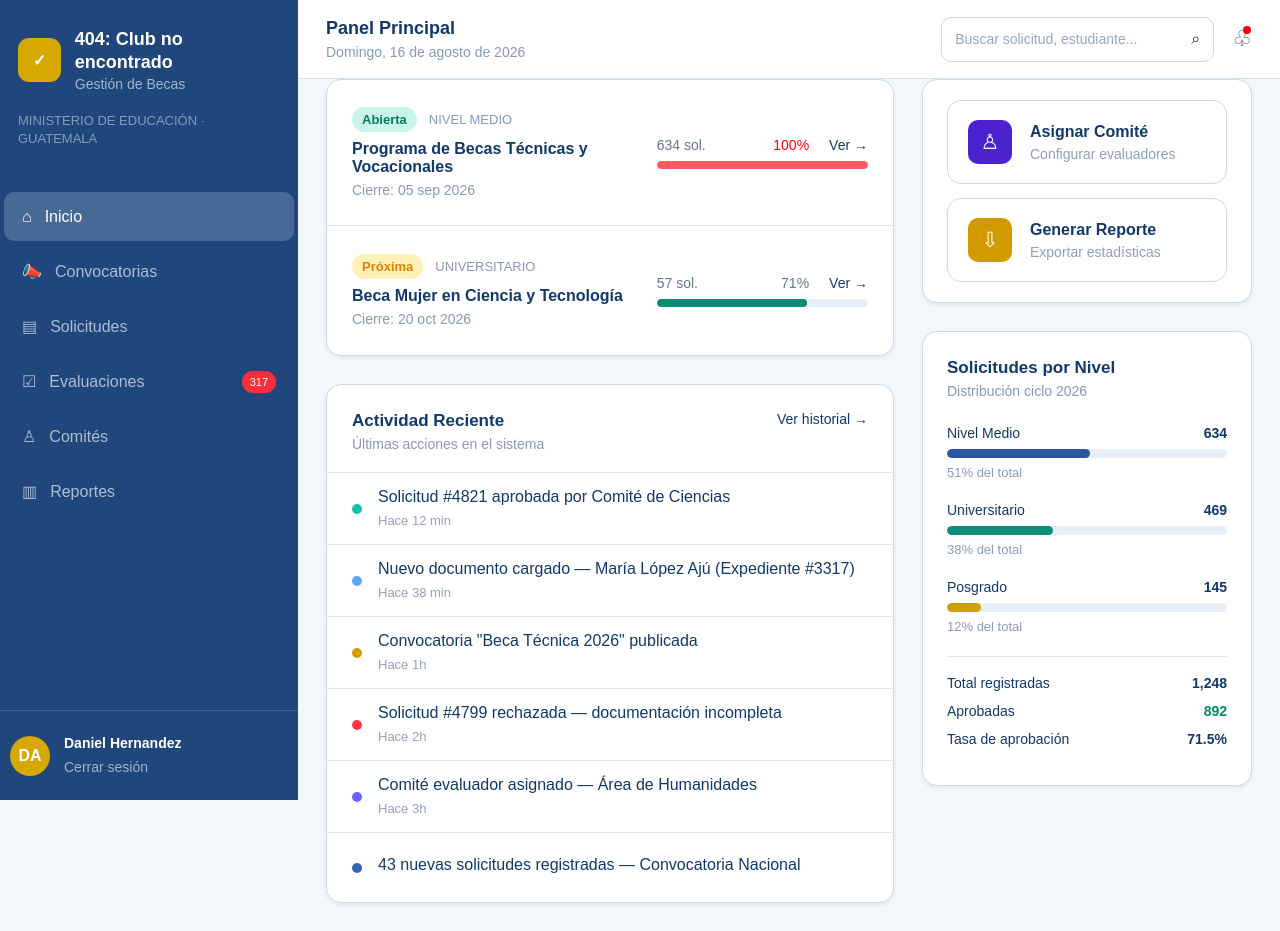
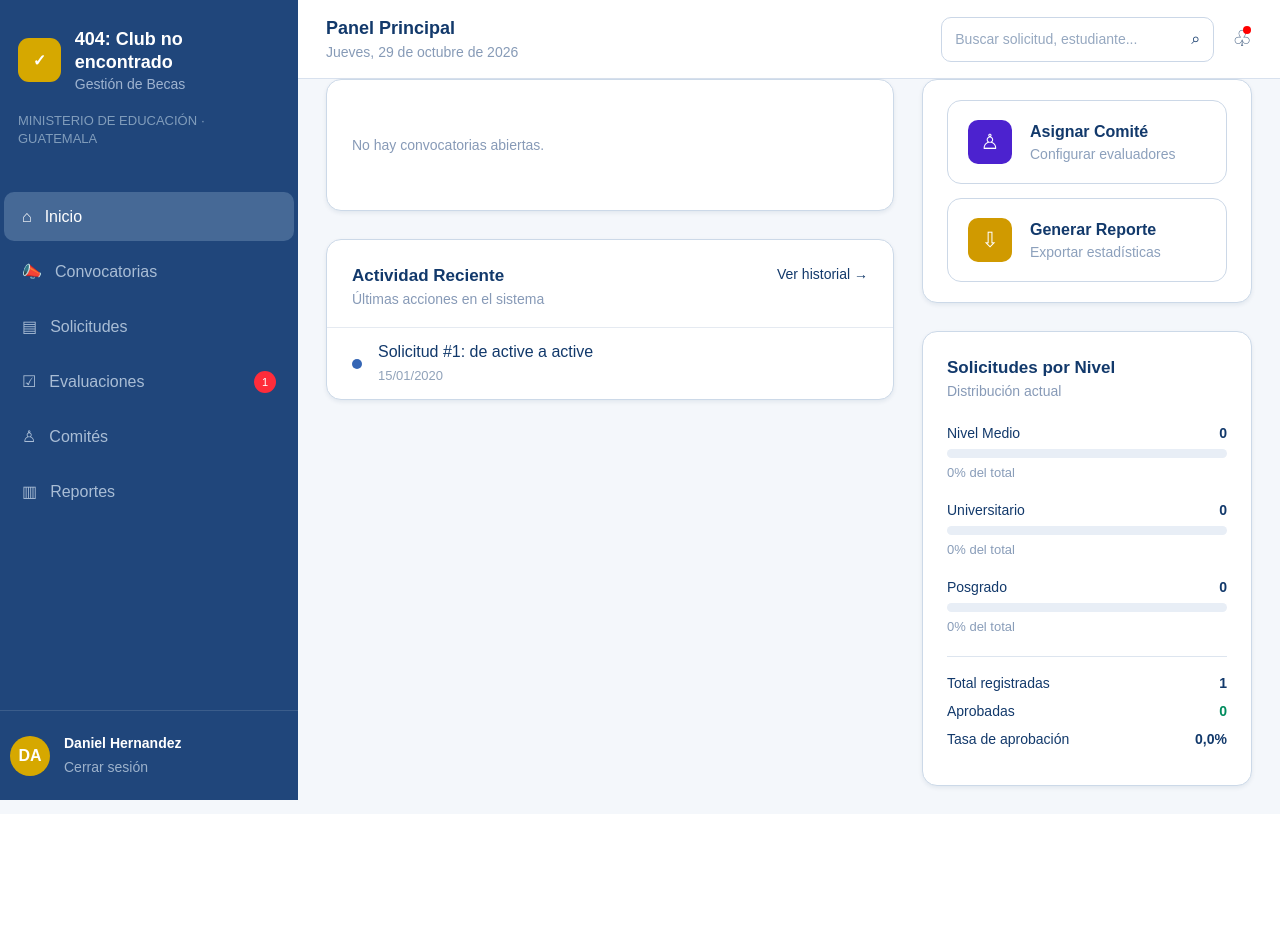
Before and after one commit to eljhony117/proyecto_analisis_sistemas, a Django app: page /panel/ in a window 1280 px wide. After the commit the page ends 800 px from the top, so only its background shows below. Run offline with Django 5.2, Linux system fonts and the light colour scheme; tables that the repository leaves empty hold one stand-in row (values such as "Sample post").

```diff
--- a/config/settings.py
+++ b/config/settings.py
@@ -116,7 +116,7 @@ AUTH_PASSWORD_VALIDATORS = [
 # Internationalization
 # https://docs.djangoproject.com/en/5.2/topics/i18n/
 
-LANGUAGE_CODE = 'en-us'
+LANGUAGE_CODE = 'es'
 
 TIME_ZONE = 'UTC'
 
--- a/templates/usuarios/panel.html
+++ b/templates/usuarios/panel.html
@@ -58,7 +58,7 @@
             <a href="{% url 'evaluaciones' %}" class="menu-item">
                 ☑
                 <span>Evaluaciones</span>
-                <span class="badge">317</span>
+                <span class="badge">{{ evaluaciones_pendientes }}</span>
             </a>
 
             <a href="{% url 'comites' %}" class="menu-item">
@@ -74,7 +74,7 @@
         </nav>
 
 
-        <!-- USUARIO -->
+        <!-- USUARIO (pendiente: se conectara con el login) -->
         <div class="sidebar-user">
 
             <div class="avatar">
@@ -105,7 +105,8 @@
 
             <div>
                 <h1>Panel Principal</h1>
-                <p>Domingo, 16 de agosto de 2026</p>
+                {% now "l, j \d\e F \d\e Y" as hoy %}
+                <p>{{ hoy|capfirst }}</p>
             </div>
 
 
@@ -149,11 +150,10 @@
             <div class="left-column">
 
 
-                <!-- CONVOCATORIAS -->
+                <!-- CONVOCATORIAS ABIERTAS (datos de Oracle) -->
                 <section class="card convocatorias-card">
 
-
-                    <!-- CONVOCATORIA 1 -->
+                    {% for c in convocatorias %}
                     <div class="convocatoria-row">
 
                         <div class="conv-info">
@@ -165,17 +165,17 @@
                                 </span>
 
                                 <span>
-                                    NIVEL MEDIO
+                                    {{ c.nivel }}
                                 </span>
 
                             </div>
 
                             <h3>
-                                Programa de Becas Técnicas y Vocacionales
+                                {{ c.nombre }}
                             </h3>
 
                             <p>
-                                Cierre: 05 sep 2026
+                                Cierre: {{ c.cierre|date:"d M Y" }}
                             </p>
 
                         </div>
@@ -186,72 +186,11 @@
                             <div class="progress-info">
 
                                 <span>
-                                    634 sol.
-                                </span>
-
-                                <span class="danger">
-                                    100%
-                                </span>
-
-                                <a href="{% url 'convocatorias' %}">
-                                    Ver →
-                                </a>
-
-                            </div>
-
-
-                            <div class="progress-track">
-
-                                <div
-                                    class="progress-bar danger-bar"
-                                    style="width:100%">
-                                </div>
-
-                            </div>
-
-                        </div>
-
-                    </div>
-
-
-                    <!-- CONVOCATORIA 2 -->
-                    <div class="convocatoria-row">
-
-                        <div class="conv-info">
-
-                            <div class="conv-meta">
-
-                                <span class="status next">
-                                    Próxima
+                                    {{ c.solicitudes }} sol.
                                 </span>
 
                                 <span>
-                                    UNIVERSITARIO
-                                </span>
-
-                            </div>
-
-                            <h3>
-                                Beca Mujer en Ciencia y Tecnología
-                            </h3>
-
-                            <p>
-                                Cierre: 20 oct 2026
-                            </p>
-
-                        </div>
-
-
-                        <div class="conv-progress">
-
-                            <div class="progress-info">
-
-                                <span>
-                                    57 sol.
-                                </span>
-
-                                <span>
-                                    71%
+                                    {{ c.pct }}%
                                 </span>
 
                                 <a href="{% url 'convocatorias' %}">
@@ -265,7 +204,7 @@
 
                                 <div
                                     class="progress-bar green-bar"
-                                    style="width:71%">
+                                    style="width:{{ c.pct }}%">
                                 </div>
 
                             </div>
@@ -273,6 +212,13 @@
                         </div>
 
                     </div>
+                    {% empty %}
+                    <div class="convocatoria-row">
+                        <div class="conv-info">
+                            <p>No hay convocatorias abiertas.</p>
+                        </div>
+                    </div>
+                    {% endfor %}
 
                 </section>
 
@@ -304,111 +250,29 @@
 
                     <div class="activity-list">
 
-
+                        {% for a in actividad %}
                         <div class="activity-item">
 
-                            <span class="dot dot-green"></span>
+                            <span class="dot {{ a.dot }}"></span>
 
                             <div>
                                 <p>
-                                    Solicitud #4821 aprobada por
-                                    Comité de Ciencias
+                                    {{ a.texto }}
                                 </p>
 
                                 <small>
-                                    Hace 12 min
+                                    {{ a.fecha|date:"d/m/Y" }}
                                 </small>
                             </div>
 
                         </div>
-
-
+                        {% empty %}
                         <div class="activity-item">
-
-                            <span class="dot dot-blue"></span>
-
                             <div>
-                                <p>
-                                    Nuevo documento cargado —
-                                    María López Ajú
-                                    (Expediente #3317)
-                                </p>
-
-                                <small>
-                                    Hace 38 min
-                                </small>
+                                <p>Todavía no hay actividad registrada.</p>
                             </div>
-
                         </div>
-
-
-                        <div class="activity-item">
-
-                            <span class="dot dot-yellow"></span>
-
-                            <div>
-                                <p>
-                                    Convocatoria
-                                    "Beca Técnica 2026"
-                                    publicada
-                                </p>
-
-                                <small>
-                                    Hace 1h
-                                </small>
-                            </div>
-
-                        </div>
-
-
-                        <div class="activity-item">
-
-                            <span class="dot dot-red"></span>
-
-                            <div>
-                                <p>
-                                    Solicitud #4799 rechazada —
-                                    documentación incompleta
-                                </p>
-
-                                <small>
-                                    Hace 2h
-                                </small>
-                            </div>
-
-                        </div>
-
-
-                        <div class="activity-item">
-
-                            <span class="dot dot-purple"></span>
-
-                            <div>
-                                <p>
-                                    Comité evaluador asignado —
-                                    Área de Humanidades
-                                </p>
-
-                                <small>
-                                    Hace 3h
-                                </small>
-                            </div>
-
-                        </div>
-
-
-                        <div class="activity-item">
-
-                            <span class="dot dot-blue-dark"></span>
-
-                            <div>
-                                <p>
-                                    43 nuevas solicitudes registradas —
-                                    Convocatoria Nacional
-                                </p>
-                            </div>
-
-                        </div>
+                        {% endfor %}
 
                     </div>
 
@@ -476,7 +340,7 @@
 
 
                 <!-- =========================
-                     ESTADÍSTICAS
+                     ESTADÍSTICAS (datos de Oracle)
                 ========================== -->
                 <section class="card stats-card">
 
@@ -485,21 +349,21 @@
                     </h2>
 
                     <p class="subtitle">
-                        Distribución ciclo 2026
+                        Distribución actual
                     </p>
 
 
-                    <!-- NIVEL MEDIO -->
+                    {% for n in niveles %}
                     <div class="stat-item">
 
                         <div class="stat-header">
 
                             <span>
-                                Nivel Medio
+                                {{ n.etiqueta }}
                             </span>
 
                             <strong>
-                                634
+                                {{ n.total }}
                             </strong>
 
                         </div>
@@ -508,81 +372,18 @@
                         <div class="stat-track">
 
                             <div
-                                class="stat-fill blue-fill"
-                                style="width:51%">
+                                class="stat-fill {{ n.color }}"
+                                style="width:{{ n.pct }}%">
                             </div>
 
                         </div>
 
                         <small>
-                            51% del total
+                            {{ n.pct }}% del total
                         </small>
 
                     </div>
-
-
-                    <!-- UNIVERSITARIO -->
-                    <div class="stat-item">
-
-                        <div class="stat-header">
-
-                            <span>
-                                Universitario
-                            </span>
-
-                            <strong>
-                                469
-                            </strong>
-
-                        </div>
-
-
-                        <div class="stat-track">
-
-                            <div
-                                class="stat-fill green-fill"
-                                style="width:38%">
-                            </div>
-
-                        </div>
-
-                        <small>
-                            38% del total
-                        </small>
-
-                    </div>
-
-
-                    <!-- POSGRADO -->
-                    <div class="stat-item">
-
-                        <div class="stat-header">
-
-                            <span>
-                                Posgrado
-                            </span>
-
-                            <strong>
-                                145
-                            </strong>
-
-                        </div>
-
-
-                        <div class="stat-track">
-
-                            <div
-                                class="stat-fill yellow-fill"
-                                style="width:12%">
-                            </div>
-
-                        </div>
-
-                        <small>
-                            12% del total
-                        </small>
-
-                    </div>
+                    {% endfor %}
 
 
                     <hr>
@@ -596,7 +397,7 @@
                         </span>
 
                         <strong>
-                            1,248
+                            {{ total }}
                         </strong>
 
                     </div>
@@ -609,7 +410,7 @@
                         </span>
 
                         <strong class="green-text">
-                            892
+                            {{ aprobadas }}
                         </strong>
 
                     </div>
@@ -622,7 +423,7 @@
                         </span>
 
                         <strong>
-                            71.5%
+                            {{ tasa|floatformat:1 }}%
                         </strong>
 
                     </div>
--- a/usuarios/views.py
+++ b/usuarios/views.py
@@ -1,4 +1,22 @@
+from django.db.models import Count
 from django.shortcuts import render
+
+from .models import Convocatoria, Evaluacion, HistorialEstado, SolicitudBecas
+
+# (valor en la base, etiqueta en pantalla, clase CSS de la barra)
+NIVELES = [
+    ("MEDIO", "Nivel Medio", "blue-fill"),
+    ("UNIVERSIDAD", "Universitario", "green-fill"),
+    ("POSGRADO", "Posgrado", "yellow-fill"),
+]
+
+# Color del punto en "Actividad reciente" segun el estado nuevo
+DOT_POR_ESTADO = {
+    "APROBADA": "dot-green",
+    "RECHAZADA": "dot-red",
+    "EN_REVISION": "dot-blue",
+    "PENDIENTE": "dot-yellow",
+}
 
 
 def login_view(request):
@@ -6,7 +24,89 @@ def login_view(request):
 
 
 def panel_view(request):
-    return render(request, "usuarios/panel.html")
+    # ---- Totales de solicitudes ----
+    total = SolicitudBecas.objects.count()
+    aprobadas = SolicitudBecas.objects.filter(
+        estado_solicitud__iexact="APROBADA"
+    ).count()
+    tasa = round(aprobadas * 100 / total, 1) if total else 0
+
+    # ---- Solicitudes por nivel (segun el nivel del estudiante) ----
+    conteo = (
+        SolicitudBecas.objects
+        .values_list("id_estudainte__nivel_educativo")
+        .annotate(n=Count("pk"))
+        .order_by()
+    )
+    por_nivel = {}
+    for nivel, n in conteo:
+        clave = (nivel or "").upper()
+        por_nivel[clave] = por_nivel.get(clave, 0) + n
+
+    niveles = []
+    for clave, etiqueta, color in NIVELES:
+        n = por_nivel.get(clave, 0)
+        niveles.append({
+            "etiqueta": etiqueta,
+            "total": n,
+            "color": color,
+            "pct": round(n * 100 / total) if total else 0,
+        })
+
+    # ---- Convocatorias abiertas (las 5 que cierran primero) ----
+    abiertas = (
+        Convocatoria.objects
+        .filter(estado__iexact="ABIERTO")
+        .select_related("id_institucion")
+        .annotate(n_solicitudes=Count("solicitudbecas"))
+        .order_by("fecha_finalizacion")[:5]
+    )
+    convocatorias = []
+    for c in abiertas:
+        inst = c.id_institucion
+        if inst is None:
+            nivel = "GENERAL"
+        elif inst.id_universidad_id:
+            nivel = "UNIVERSITARIO"
+        else:
+            nivel = "NIVEL MEDIO"
+        convocatorias.append({
+            "nombre": c.nombre,
+            "nivel": nivel,
+            "cierre": c.fecha_finalizacion,
+            "solicitudes": c.n_solicitudes,
+            # No hay campo de cupo en la base: el porcentaje es la parte
+            # de todas las solicitudes que recibio esta convocatoria.
+            "pct": round(c.n_solicitudes * 100 / total) if total else 0,
+        })
+
+    # ---- Actividad reciente (ultimos cambios de estado) ----
+    actividad = []
+    ultimos = HistorialEstado.objects.order_by("-fecha_cambio", "-id_historial")[:6]
+    for h in ultimos:
+        anterior = h.estado_anterior.replace("_", " ").lower()
+        nuevo = h.estado_nuevo.replace("_", " ").lower()
+        actividad.append({
+            "texto": f"Solicitud #{h.id_solicitud_id}: de {anterior} a {nuevo}",
+            "fecha": h.fecha_cambio,
+            "dot": DOT_POR_ESTADO.get(h.estado_nuevo.upper(), "dot-blue-dark"),
+        })
+
+    # ---- Evaluaciones que aun no terminan (para el badge del menu) ----
+    evaluaciones_pendientes = Evaluacion.objects.exclude(
+        estado__iexact="COMPLETADA"
+    ).count()
+
+    contexto = {
+        "total": total,
+        "aprobadas": aprobadas,
+        "tasa": tasa,
+        "niveles": niveles,
+        "convocatorias": convocatorias,
+        "actividad": actividad,
+        "evaluaciones_pendientes": evaluaciones_pendientes,
+    }
+    return render(request, "usuarios/panel.html", contexto)
 
 
 def convocatorias_view(request):
```
